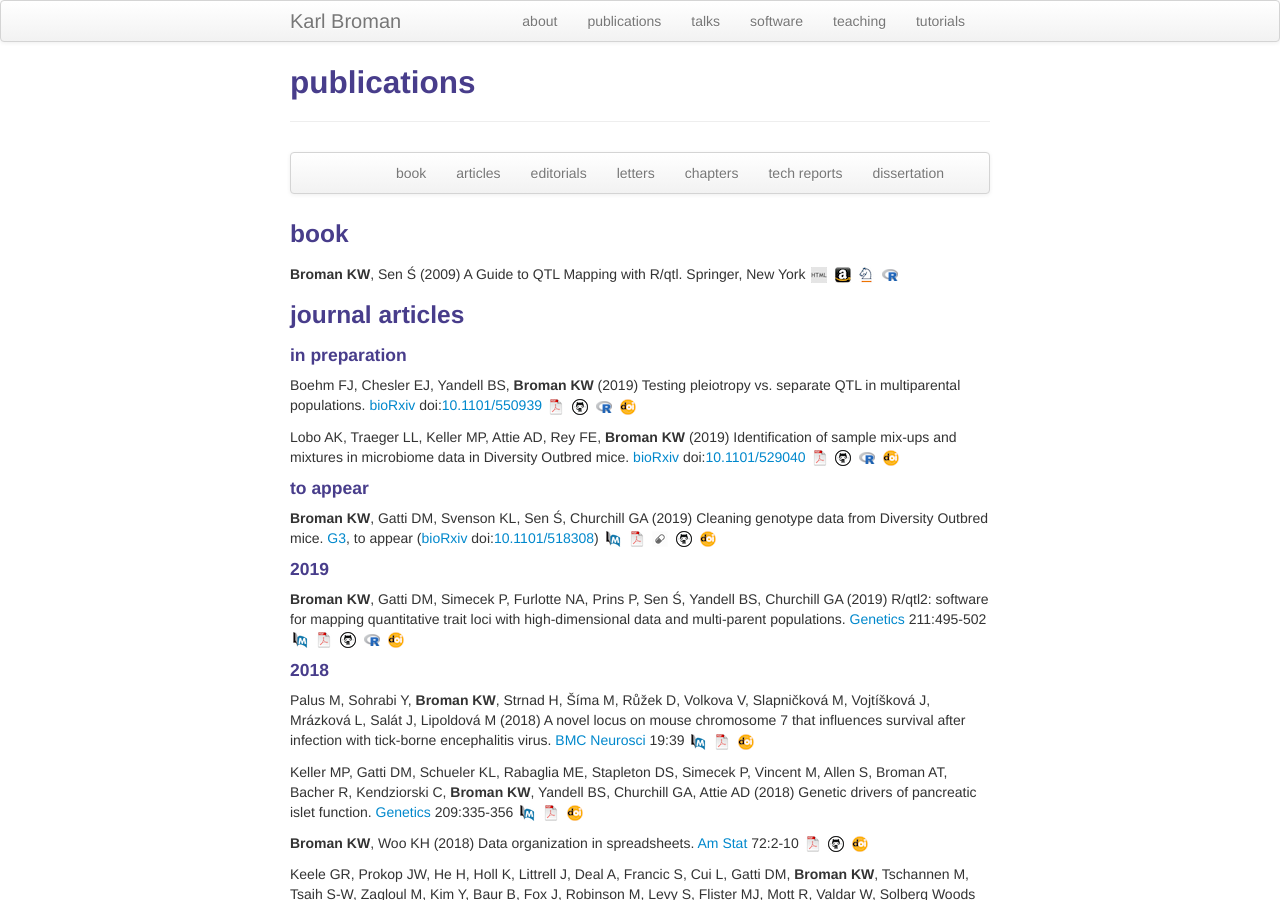
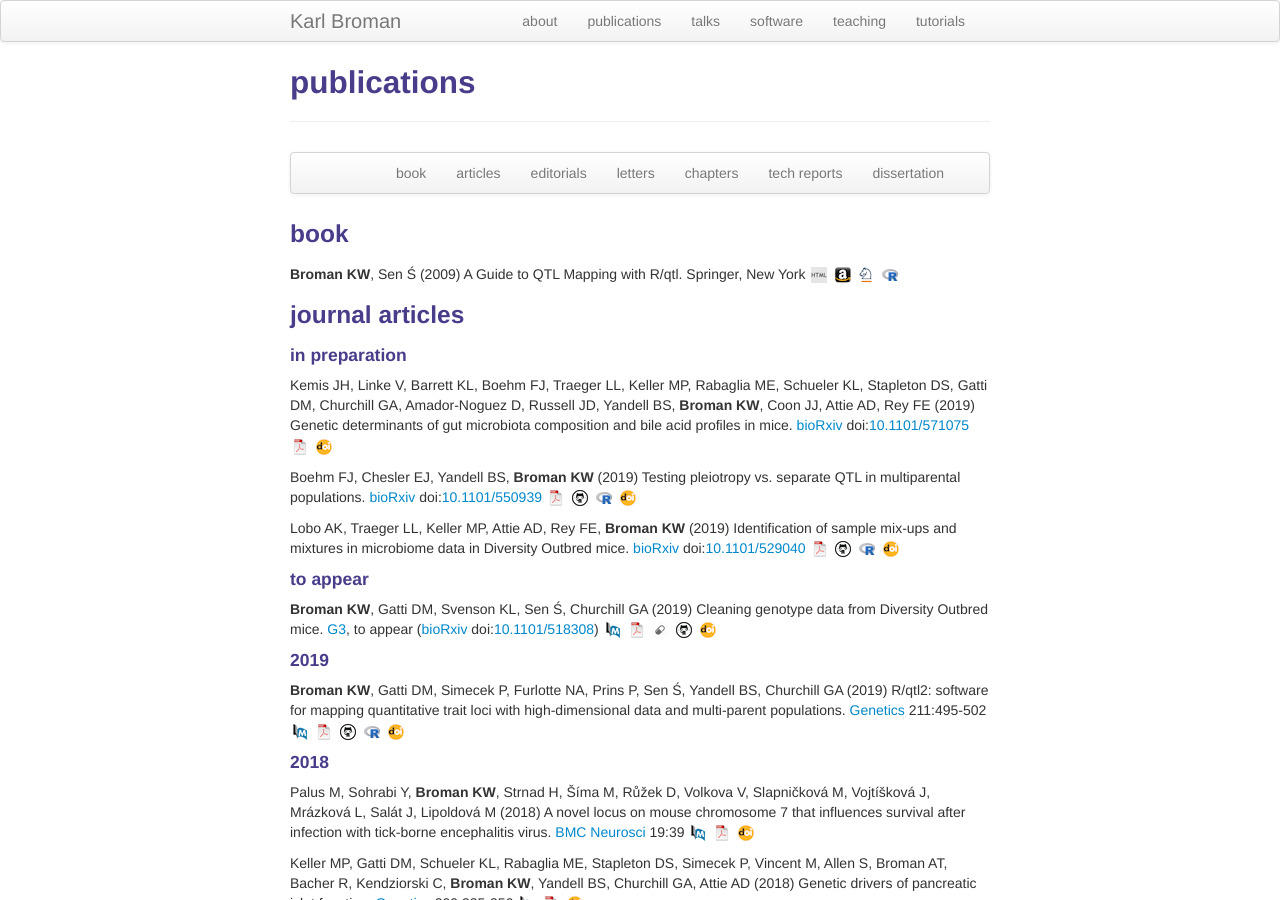
Before and after one commit to kbroman/kbroman.github.io, a Jekyll site: the page built from pages/pubs.md, in a window 1280 px wide and 900 px high. Built offline with Jekyll 4.4.1, drawn with Linux system fonts in a browser that asks for light colours.

Commit message:
Add Kemis et al paper in prep

```diff
--- a/pages/pubs.md
+++ b/pages/pubs.md
@@ -30,6 +30,15 @@ description: Karl Broman's publications
 ### <a name="articles"></a>journal articles
 
 #### in preparation
+
+Kemis JH, Linke V, Barrett KL, Boehm FJ, Traeger LL, Keller MP,
+Rabaglia ME, Schueler KL, Stapleton DS, Gatti DM, Churchill GA,
+Amador-Noguez D, Russell JD, Yandell BS, **Broman KW**, Coon JJ, Attie
+AD, Rey FE (2019) Genetic determinants of gut microbiota composition
+and bile acid profiles in mice. [bioRxiv](https://www.biorxiv.org/)
+doi:[10.1101/571075](https://doi.org/10.1101/571075)
+[![pdf](icons16/pdf-icon.png)](https://www.biorxiv.org/content/biorxiv/early/2019/03/07/571075.full.pdf)
+[![doi](icons16/doi-icon.png)](https://doi.org/10.1101/571075)
 
 Boehm FJ, Chesler EJ, Yandell BS, **Broman KW** (2019)
 Testing pleiotropy vs. separate QTL in multiparental populations.
```
